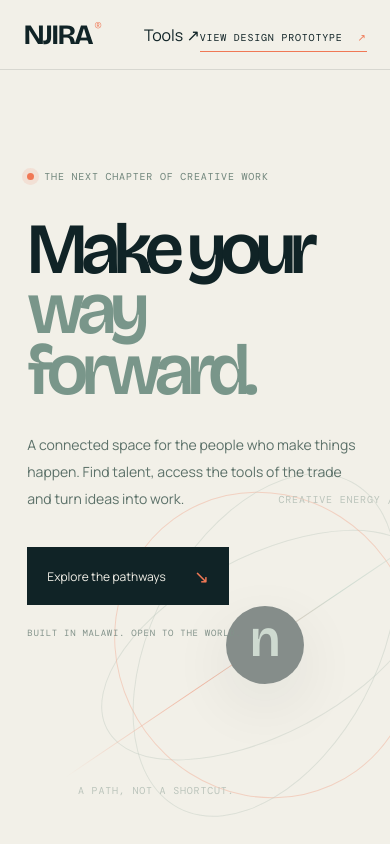
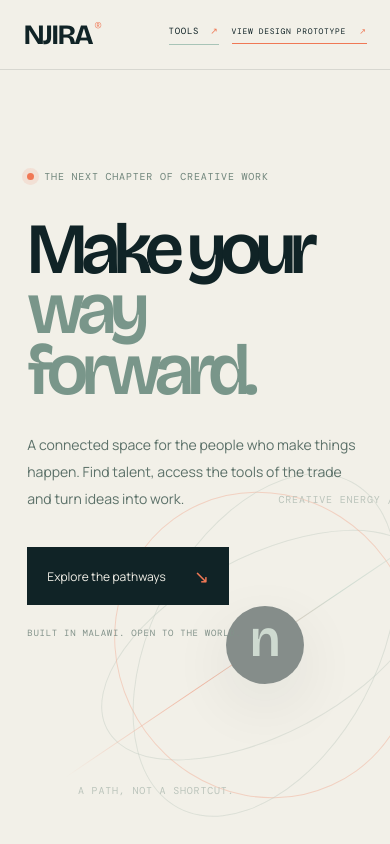
Before and after one commit to Lau101-ui/njira, a Next.js app: page / in a window 390 px wide. Shown: the top 844 px of the page. Built offline with nearby package versions, Linux system fonts and the light colour scheme.

Commit message:
style(nav): add responsive tools navigation link

```diff
--- a/src/app/globals.css
+++ b/src/app/globals.css
@@ -70,3 +70,9 @@ h1,h2,h3,p{margin-top:0}h1{font:600 clamp(76px,10vw,148px)/.84 var(--display);le
 .tools-footer>p,.tools-footer>span{color:#84948b;font:9px var(--mono);letter-spacing:.08em;margin:0}
 @media(max-width:900px){.tools-hero{padding:90px 7vw 75px}.tools-orbit-art{right:-14%;opacity:.45;width:55vw}.tools-catalogue{padding:90px 7vw}.tools-grid{grid-template-columns:repeat(2,minmax(0,1fr))}}
 @media(max-width:650px){.tools-topbar{height:70px;padding:0 7vw}.tools-topbar-note{display:none}.tools-hero{min-height:650px;padding:80px 7vw 65px;align-items:flex-start}.tools-hero h1{font-size:clamp(72px,17vw,108px)}.tools-intro{font-size:13px;max-width:330px}.tools-hero-meta{flex-direction:column;gap:9px;margin-top:35px;font-size:8px}.tools-orbit-art{width:100%;height:310px;right:-36%;top:auto;bottom:0;transform:none;opacity:.32}.tools-orbit-core{width:75px;height:75px}.tools-orbit-core span{font-size:29px}.tools-catalogue{padding:75px 7vw 85px}.tools-catalogue-heading{display:block;margin-bottom:45px}.tools-catalogue-heading>p{margin-top:25px}.tools-controls{display:block}.tools-search{margin-bottom:20px}.tools-category-row{flex-wrap:nowrap;overflow-x:auto;padding-bottom:7px}.category-chip{white-space:nowrap}.tools-grid{grid-template-columns:1fr}.tool-card{min-height:285px}.tools-footer{padding:25px 7vw}.tools-footer>p{display:none}}
+
+
+.topbar-links{display:flex;align-items:center;gap:24px}
+.tools-nav-link{font:10px var(--mono);letter-spacing:.08em;text-transform:uppercase;border-bottom:1px solid var(--mist);padding-bottom:7px}
+.tools-nav-link span{color:var(--orange);margin-left:5px}
+@media(max-width:800px){.topbar-links{gap:13px}.prototype-link{font-size:8px}.tools-nav-link{font-size:9px}}
```
